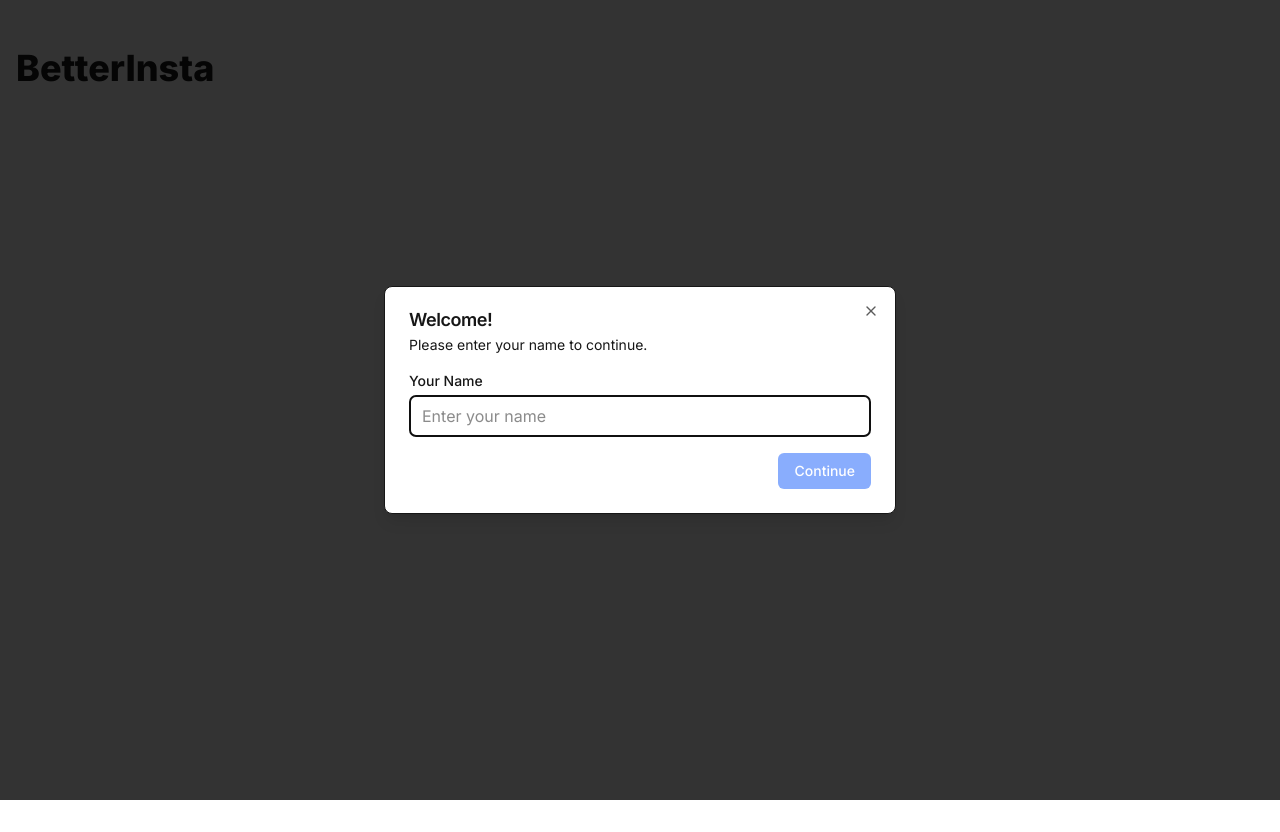
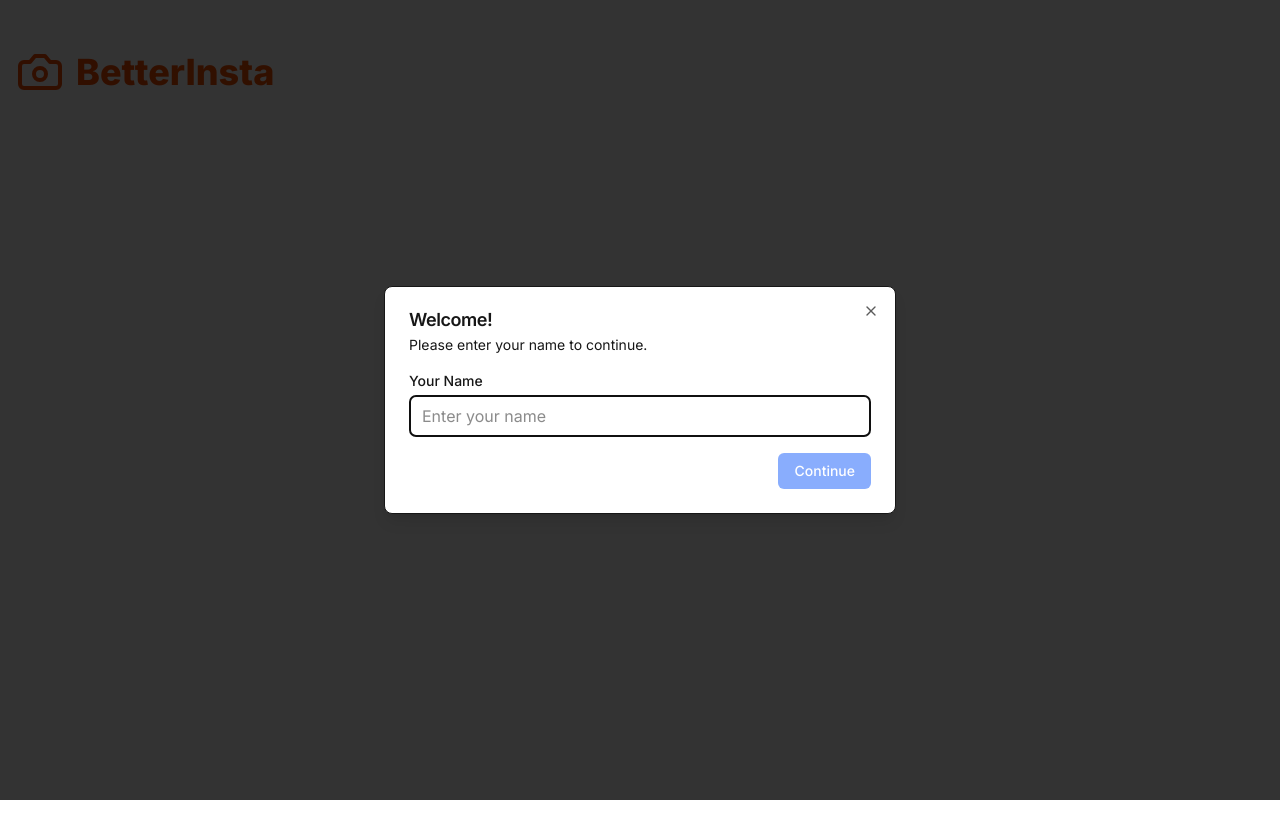
Before and after one commit to Sonberg/better-insta, a Next.js app: page / in a window 1280 px wide. Built offline with nearby package versions, Linux system fonts and the light colour scheme; no server answers.

Commit message:
enhance Home component by adding a camera icon to the title and updating styling for improved visual appeal and layout

```diff
--- a/src/app/page.tsx
+++ b/src/app/page.tsx
@@ -1,9 +1,13 @@
 import UploadGallery from "@/components/UploadGallery";
+import { Camera } from "lucide-react";
 
 export default function Home() {
   return (
     <main className="min-h-screen">
-      <h1 className="text-4xl font-extrabold mx-4 mt-8 py-4">BetterInsta</h1>
+      <h1 className="flex items-center gap-3 text-4xl font-extrabold mx-4 mt-8 py-4 bg-gradient-to-r from-orange-600 to-orange-500 bg-clip-text text-transparent">
+        <Camera className="w-12 h-12 text-orange-600" />
+        BetterInsta
+      </h1>
       <UploadGallery />
     </main>
   );
```
